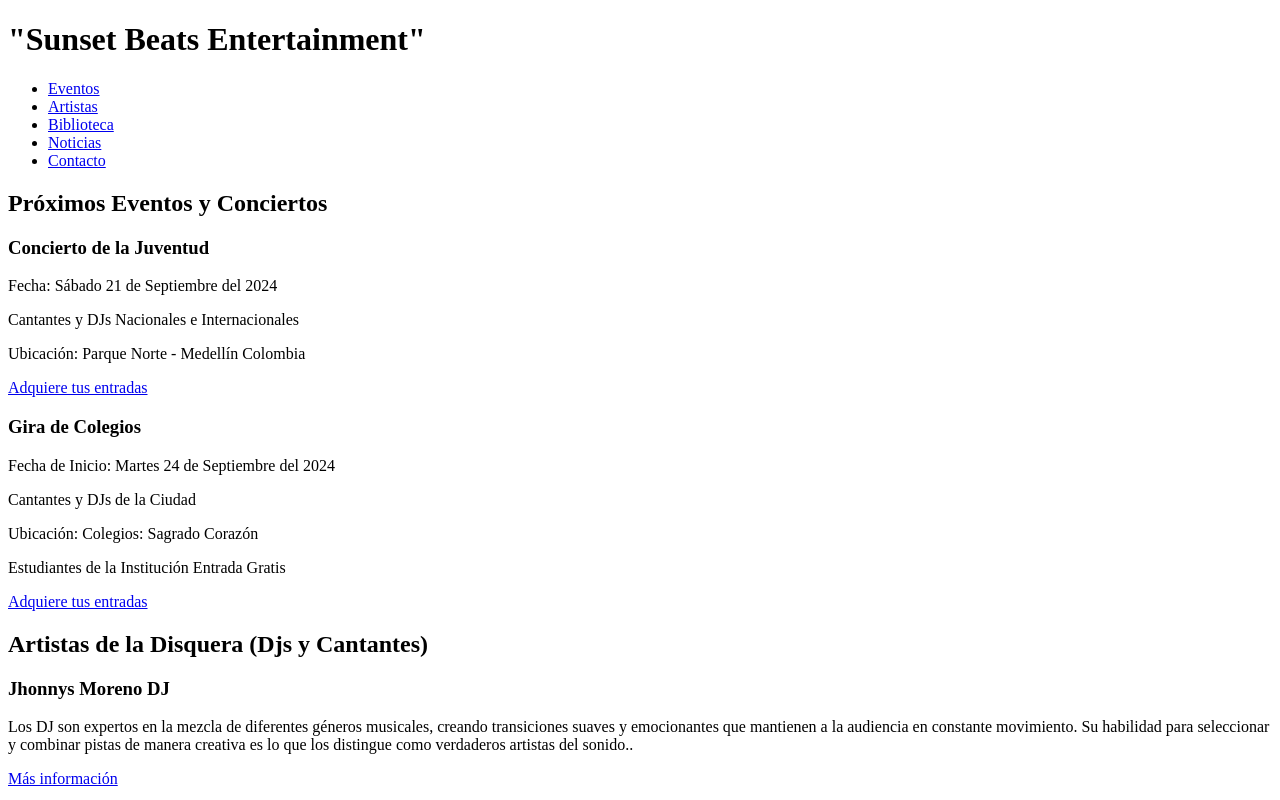
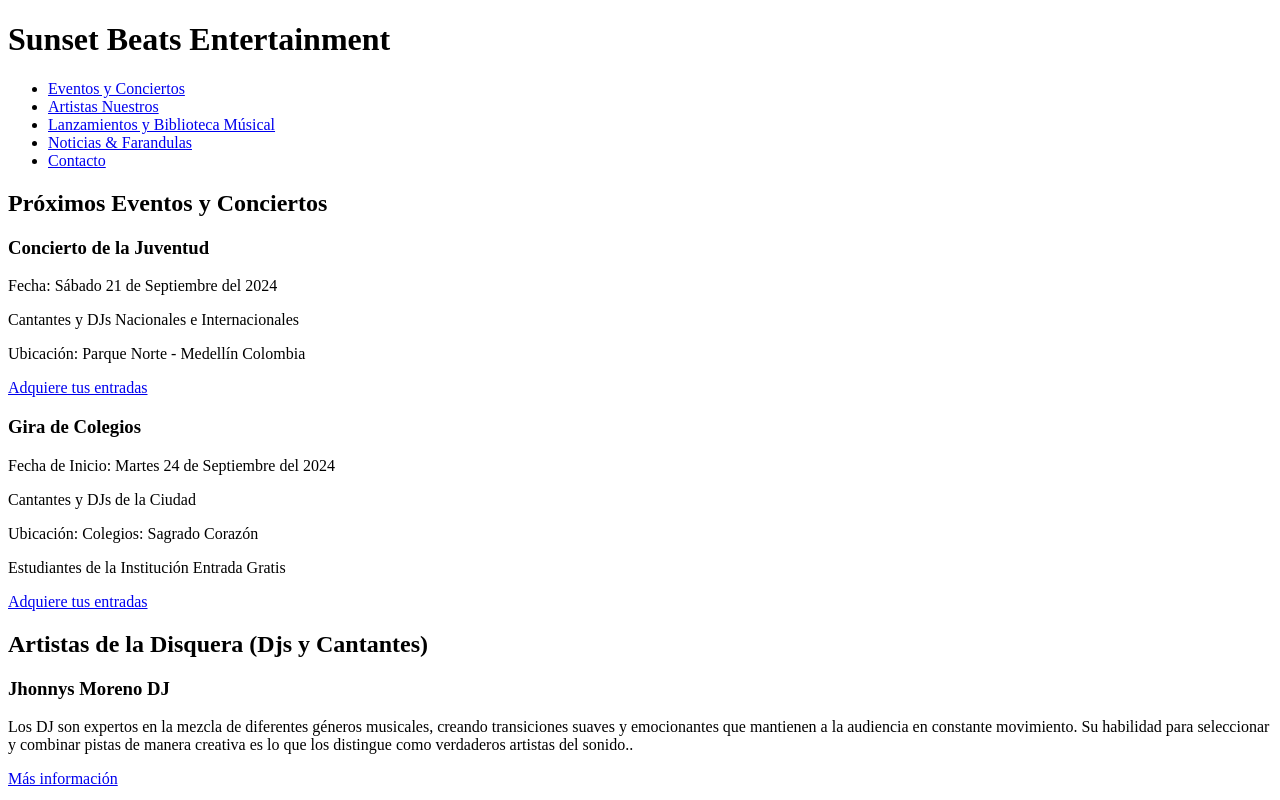
Before and after one commit to JhonnysMoreno97/Sunset-Beats-Entretenimiento, a plain HTML site: page index.html in a window 1280 px wide. Shown: the top 800 px of the page. Drawn offline with Linux system fonts and the light colour scheme.

Commit message:
Nuevos Ajustes al HTML

```diff
--- a/index.html
+++ b/index.html
@@ -5,27 +5,27 @@
     <meta charset="UTF-8">
     <meta name="viewport" content="width=device-width, initial-scale=1.0">
     <title>SunsetBeatsEntertainment</title>
-    <link rel="index" href="index.css">
+    <link rel="stylesheet" href="index.css">
 </head>
 
 <body>
     <header>
-    <h1>"Sunset Beats Entertainment"</h1>
+    <h1>Sunset Beats Entertainment</h1>
 
     <nav>
         <ul>
-            <li><a href="Eventos y Conciertos">Eventos</a></li>
-            <li><a href="Artistas Nuestros">Artistas</a></li>
-            <li><a href="Lanzamientos y Biblioteca Músical">Biblioteca</a></li>
-            <li><a href="Noticias & Farandula">Noticias</a></li>
-            <li><a href="Contacto">Contacto</a></li>
+            <li><a href="#Eventos">Eventos y Conciertos</a></li>
+            <li><a href="#Artistas">Artistas Nuestros</a></li>
+            <li><a href="#Bibliotecas">Lanzamientos y Biblioteca Músical</a></li>
+            <li><a href="#Noticias">Noticias & Farandulas</a></li>
+            <li><a href="#Contacto">Contacto</a></li>
         </ul>
     </nav>
     </header>
 
-    <Section id="Eventos">
-        <h2>Próximos Eventos y Conciertos</h2>
-        <div class="Eventos">
+        <section id="Eventos">
+            <h2>Próximos Eventos y Conciertos</h2>
+        <div class="Evento">
             <h3>Concierto de la Juventud </h3>
             <p>Fecha: Sábado 21 de Septiembre del 2024</p>
             <p>Cantantes y DJs Nacionales e Internacionales</p>
@@ -33,7 +33,7 @@
             <a href="sunsetbeatsentretenimiento.com">Adquiere tus entradas</a>
         </div>
 
-        <div class="Eventos">
+        <div class="Evento">
             <h3>Gira de Colegios</h3>
             <p>Fecha de Inicio: Martes 24 de Septiembre del 2024</p>
             <p>Cantantes y DJs de la Ciudad</p>
@@ -42,12 +42,12 @@
             <a href="sunsetbeatsentretenimiento.com">Adquiere tus entradas</a>
 
         </div>
-        </Section>
+</section>
 
         <!-- Sección de promoción de artistas -->
         <section id="Artistas">
             <h2>Artistas de la Disquera (Djs y Cantantes)</h2>
-            <div class="Artistas">
+            <div class="Artista">
                 <h3>Jhonnys Moreno DJ</h3>
                 <p>Los DJ son expertos en la mezcla de diferentes géneros musicales,
                     creando transiciones suaves y emocionantes que mantienen a la audiencia en constante movimiento. Su
@@ -55,7 +55,7 @@
                     artistas del sonido..</p>
                 <a href="sunsetbeatsentretenimiento.html">Más información</a>
         </div>
-        <div class="Artistas">
+        <div class="Artista">
             <h3>Franko</h3>
             <p>La música es considerada una forma de arte universal que trasciende fronteras y conecta a las personas a un nivel
                 emocional. Los DJ utilizan la música como su herramienta principal para expresar emociones, contar historias y
@@ -64,17 +64,17 @@
         </div>
         </section>
 
-        <section id="Biblioteca">
+        <section id="Bibliotecas">
             <h2>Música Streaming</h2>
             <div class="Biblioteca">
                 <h3>Escucha toda la musica de nuestros Artistas</h3>
                 <p>Todos nuestras Playlist de Cantantes y Set Djs en VIvo</p>
-                <a href="sunsetbeatsentretenimiento.html">Escuchar</a>
+                <a href="streaming.html">Escuchar</a>
             </div>
             <div class="Biblioteca">
                 <h3>Previw de nuestras producciones</h3>
                 <p>Aquí podras </p>
-                <a href="sunsetbeatsentretenimiento.html">Escuchar</a>
+                <a href="preview.html">Escuchar</a>
             </div>
         </section>
 
@@ -105,13 +105,8 @@
          <section id="Contacto">
             <h2>Contacto</h2>
             <p>Contactos por medios de nuestros diferentes medios de comunicación:</p>
-
-            <p>Correo electrónico: <a
-                href="sunsetbeatsmedallo@gmail.com">SunsetBeatsEntretenimiento</a></p>
-
-            <p>Telefono: <a
-                href="XXXX">Número de Telefono </a></p>
-
+            <p>Correo electrónico: <a href="mailto:sunsetbeatsmedallo@gmail.com">sunsetbeatsmedallo@gmail.com</a></p>
+            <p>Teléfono: <a href="tel:XXXX">Número de Teléfono</a></p>
             <p>También pueden seguirnos en nuestras redes sociales:</p>
             <ul>
                 <li><a href="https://facebook.com/SunsetBeatsEntertainment" target="_blank">Facebook</a></li>
```
